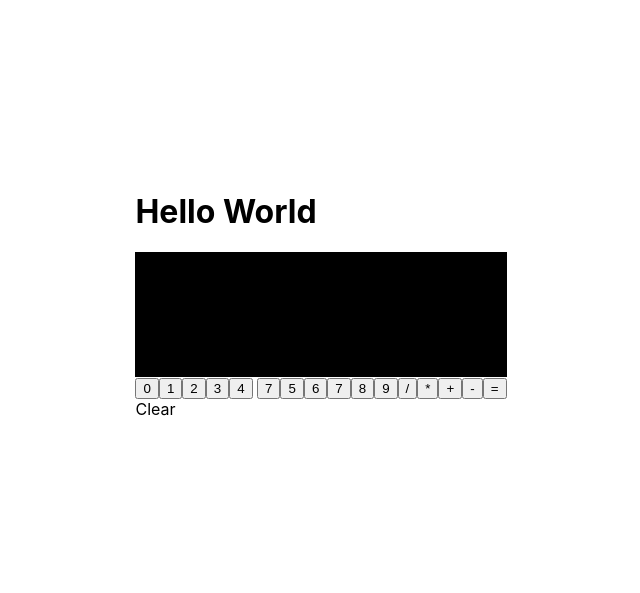
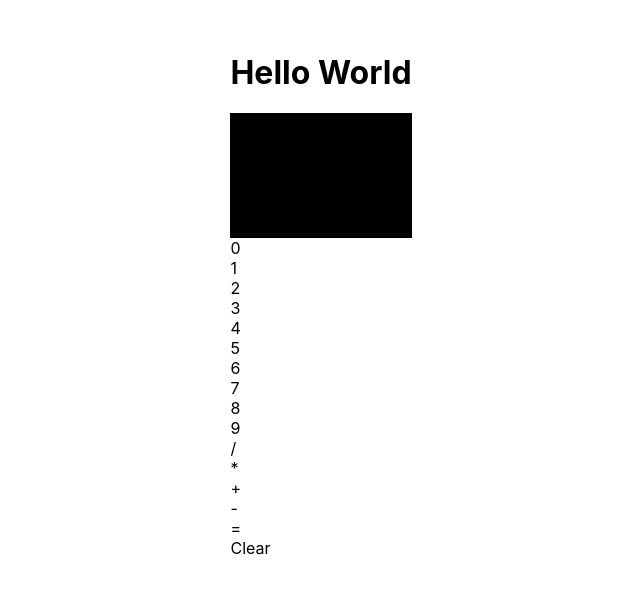
Before and after one commit to Brontesewell/Tutorfly-Coding-Challenge-Bronte-Sewell, a React (Create React App) app: page / in a window 1280 px wide. Shown: the part 105-698 px from the top of the page, without its empty margins (319-959 px from the left). Built offline with nearby package versions, Linux system fonts and the light colour scheme.

Commit message:
Calculator * - / + is working:)

```diff
--- a/src/App.js
+++ b/src/App.js
@@ -2,6 +2,8 @@ import React, { Component } from "react";
 import "./App.css";
 import Input from "./components/Input";
 import ButtonToClear from "./components/ButtonToClear";
+import ButtonsForFunc from "./components/ButtonsForFunc";
+
 
 class App extends Component {
   constructor(props) {
@@ -88,21 +90,21 @@ class App extends Component {
         <div >
          <h1>Hello World</h1>
          <Input input={this.state.input}/>
-         <button handleNumClick={this.addToInput}>0</button>
-         <button handleNumClick={this.addToInput}>1</button>
-         <button handleNumClick={this.addToInput}>2</button>
-         <button handleNumClick={this.addToInput}>3</button>
-         <button handleNumClick={this.addToInput}>4</button>         <button handleClick={this.addToInput}>7</button>
-         <button handleNumClick={this.addToInput}>5</button>
-         <button handleNumClick={this.addToInput}>6</button>
-         <button handleNumClick={this.addToInput}>7</button>
-         <button handleNumClick={this.addToInput}>8</button>
-         <button handleNumClick={this.addToInput}>9</button>
-         <button handleNumClick={this.divide}>/</button>
-         <button handleNumClick={this.multiply}>*</button>
-         <button handleNumClick={this.add}>+</button>
-         <button handleNumClick={this.subtract}>-</button>
-         <button handleNumClick={this.equals}>=</button>
+         <ButtonsForFunc handleNumClick={this.addToInput}>0</ButtonsForFunc>
+         <ButtonsForFunc handleNumClick={this.addToInput}>1</ButtonsForFunc>
+         <ButtonsForFunc handleNumClick={this.addToInput}>2</ButtonsForFunc>
+         <ButtonsForFunc handleNumClick={this.addToInput}>3</ButtonsForFunc>
+         <ButtonsForFunc handleNumClick={this.addToInput}>4</ButtonsForFunc>
+         <ButtonsForFunc handleNumClick={this.addToInput}>5</ButtonsForFunc>
+         <ButtonsForFunc handleNumClick={this.addToInput}>6</ButtonsForFunc>
+         <ButtonsForFunc handleNumClick={this.addToInput}>7</ButtonsForFunc>
+         <ButtonsForFunc handleNumClick={this.addToInput}>8</ButtonsForFunc>
+         <ButtonsForFunc handleNumClick={this.addToInput}>9</ButtonsForFunc>
+         <ButtonsForFunc handleNumClick={this.divide}>/</ButtonsForFunc>
+         <ButtonsForFunc handleNumClick={this.multiply}>*</ButtonsForFunc>
+         <ButtonsForFunc handleNumClick={this.add}>+</ButtonsForFunc>
+         <ButtonsForFunc handleNumClick={this.subtract}>-</ButtonsForFunc>
+         <ButtonsForFunc handleNumClick={this.equals}>=</ButtonsForFunc>
 
          <ButtonToClear clearInput={this.clearInput}>Clear</ButtonToClear>
 
--- /dev/null
+++ b/src/components/ButtonsForFunc.js
@@ -0,0 +1,14 @@
+import React, { Component } from "react";
+
+class ButtonsForFunc extends Component {
+
+  render() {
+    return(
+      <div onClick={() => this.props.handleNumClick(this.props.children)}>
+        {this.props.children}
+      </div>
+    )
+  }
+}
+
+export default ButtonsForFunc;
```
